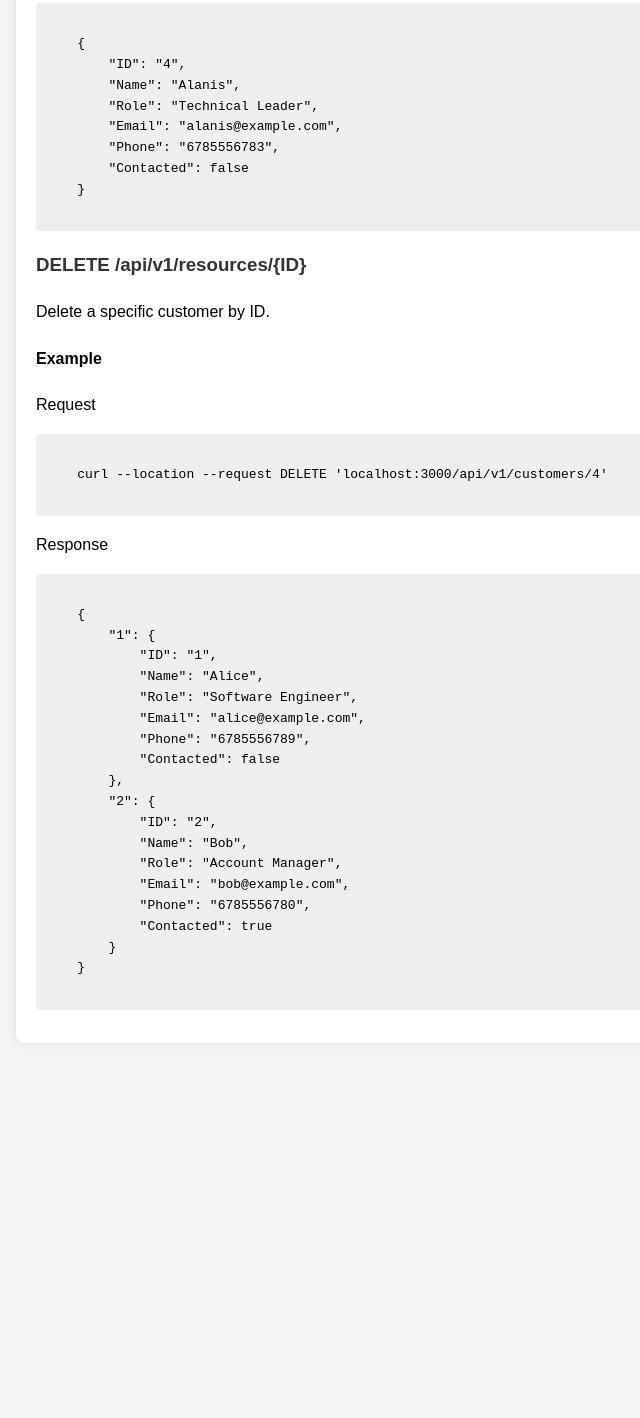
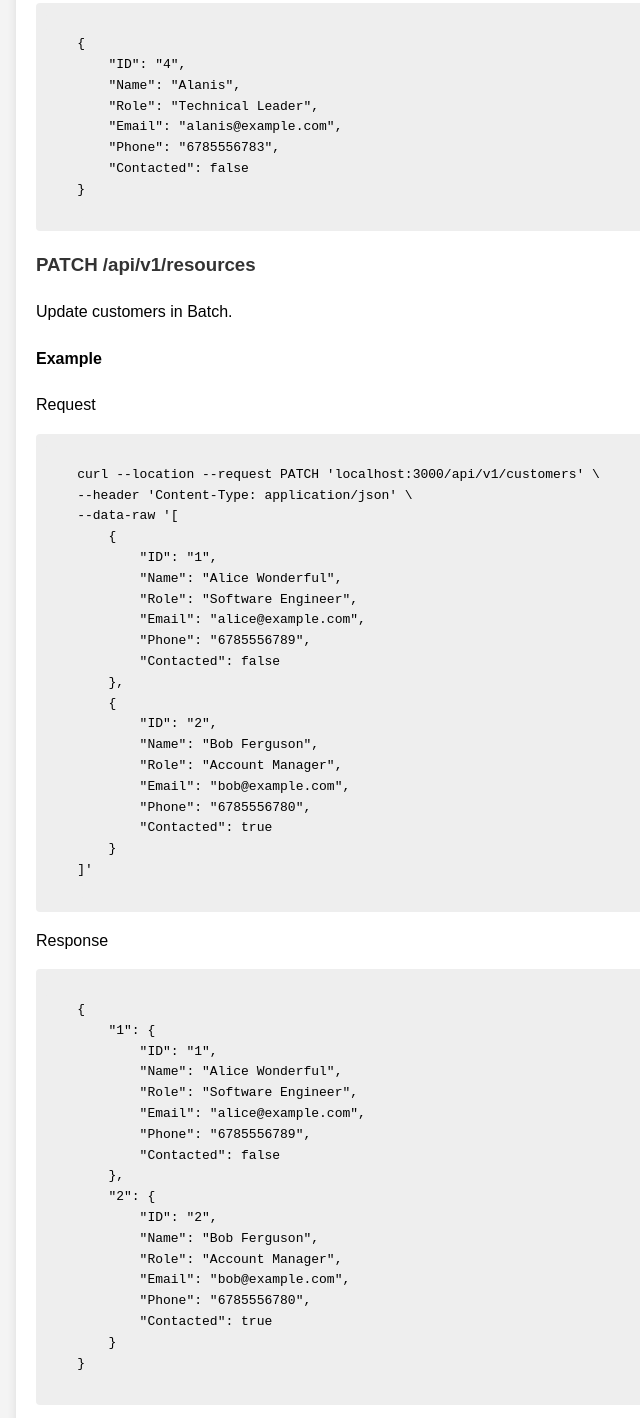
Before and after one commit to elissonrusiel/ud-go-crm, a plain HTML site: page static/index.html in a window 1280 px wide. Shown: the part 3382-4800 px from the top of the page, without its empty margins (204-844 px from the left). Before the commit the page ends 4445 px from the top, so only its background shows below. Drawn offline with Linux system fonts and the light colour scheme.

Commit message:
feat: add batch customer update

```diff
--- a/static/index.html
+++ b/static/index.html
@@ -167,6 +167,58 @@
     }
     </code></pre>
 
+    <h3>PATCH /api/v1/resources</h3>
+    <p>Update customers in Batch.</p>
+    <h4>Example</h4>
+    <p>Request</p>
+    <pre><code>
+    curl --location --request PATCH 'localhost:3000/api/v1/customers' \
+    --header 'Content-Type: application/json' \
+    --data-raw '[
+        {
+            "ID": "1",
+            "Name": "Alice Wonderful",
+            "Role": "Software Engineer",
+            "Email": "alice@example.com",
+            "Phone": "6785556789",
+            "Contacted": false
+        },
+        {
+            "ID": "2",
+            "Name": "Bob Ferguson",
+            "Role": "Account Manager",
+            "Email": "bob@example.com",
+            "Phone": "6785556780",
+            "Contacted": true
+        }
+    ]'
+    </code></pre>
+    <p>Response</p>
+    <pre><code>
+    {
+        "1": {
+            "ID": "1",
+            "Name": "Alice Wonderful",
+            "Role": "Software Engineer",
+            "Email": "alice@example.com",
+            "Phone": "6785556789",
+            "Contacted": false
+        },
+        "2": {
+            "ID": "2",
+            "Name": "Bob Ferguson",
+            "Role": "Account Manager",
+            "Email": "bob@example.com",
+            "Phone": "6785556780",
+            "Contacted": true
+        }
+    }
+    </code></pre>
+
+
+
+
+
     <h3>DELETE /api/v1/resources/{ID}</h3>
     <p>Delete a specific customer by ID.</p>
     <h4>Example</h4>
```
Also changed, not shown: 1 other file.
